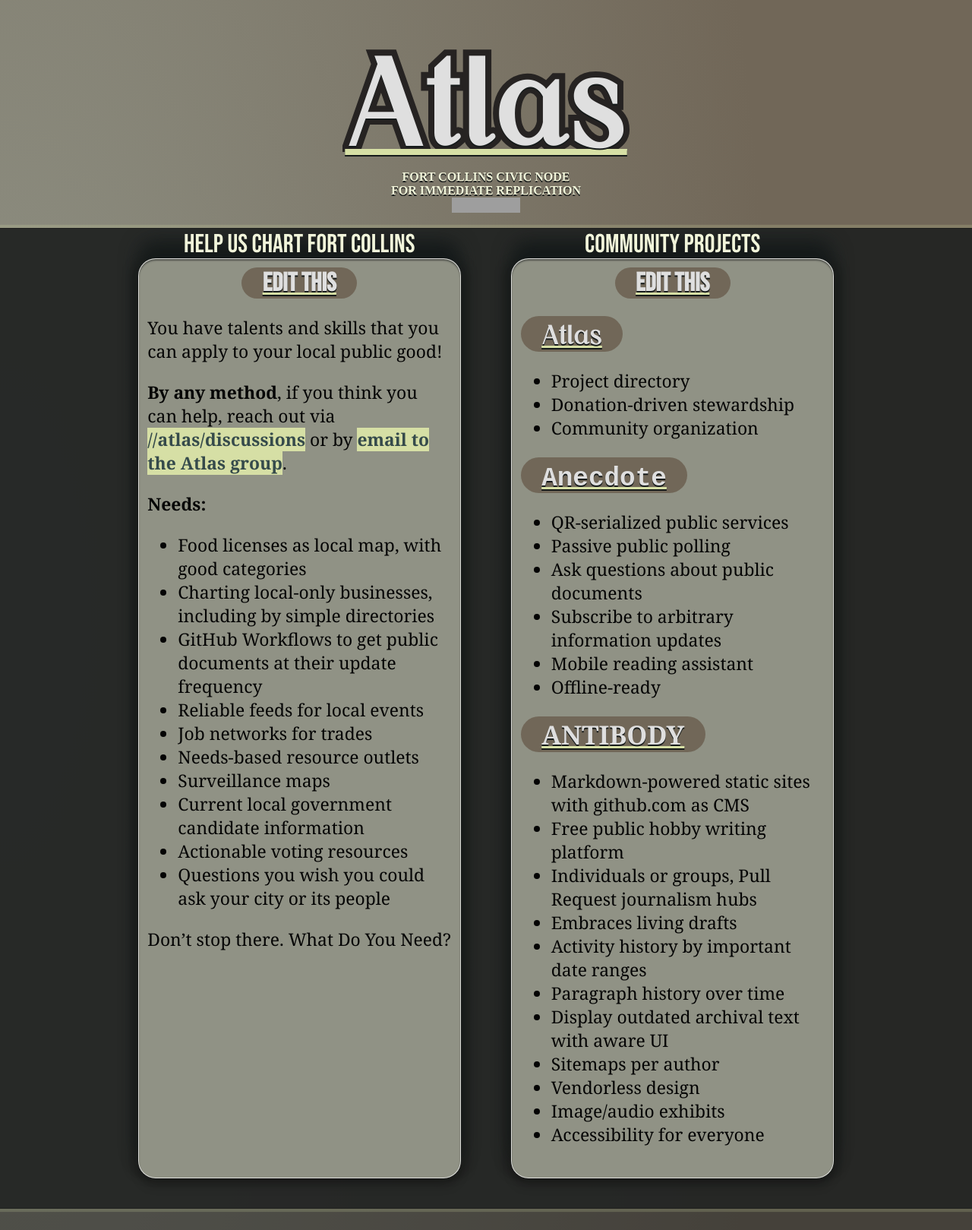
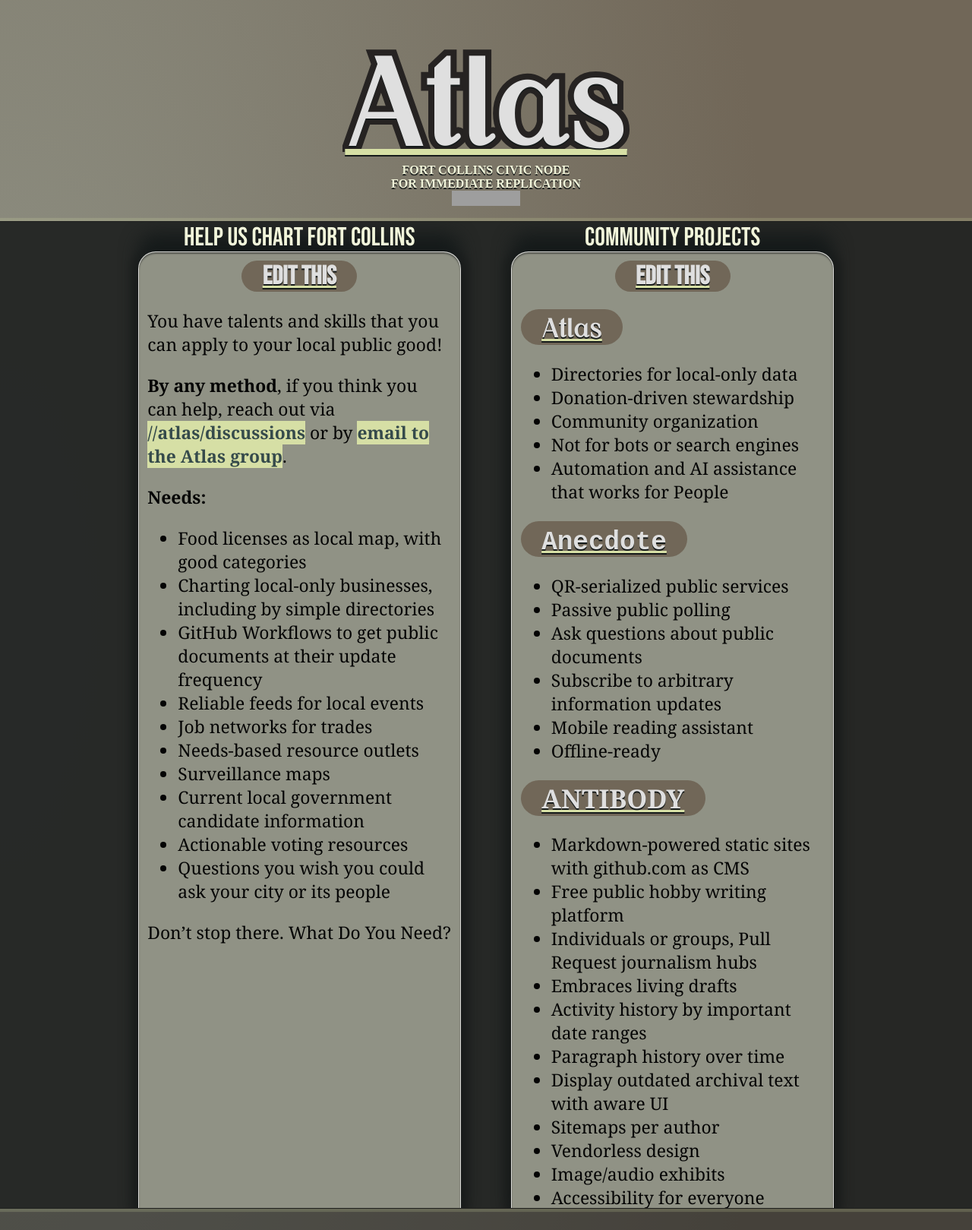
Before and after one commit to tiliv/atlas, a Jekyll site: the page built from docs/index.md, in a window 1280 px wide. Shown: the whole page at 76% size. Built offline with Jekyll 4.4.1, drawn with Linux system fonts in a browser that asks for light colours; some web fonts are replaced; grey boxes are pictures that could not be loaded.

Commit message:
chore(submodule): wiki

```diff
--- a/docs/_includes/projects.external.md
+++ b/docs/_includes/projects.external.md
@@ -1,7 +1,9 @@
 ## [Atlas](https://github.com/tiliv/atlas)
-- Project directory
+- Directories for local-only data
 - Donation-driven stewardship
 - Community organization
+- Not for bots or search engines
+- Automation and AI assistance that works for People
 
 ## [Anecdote](https://github.com/tiliv/anecdote)
 - QR-serialized public services
```
